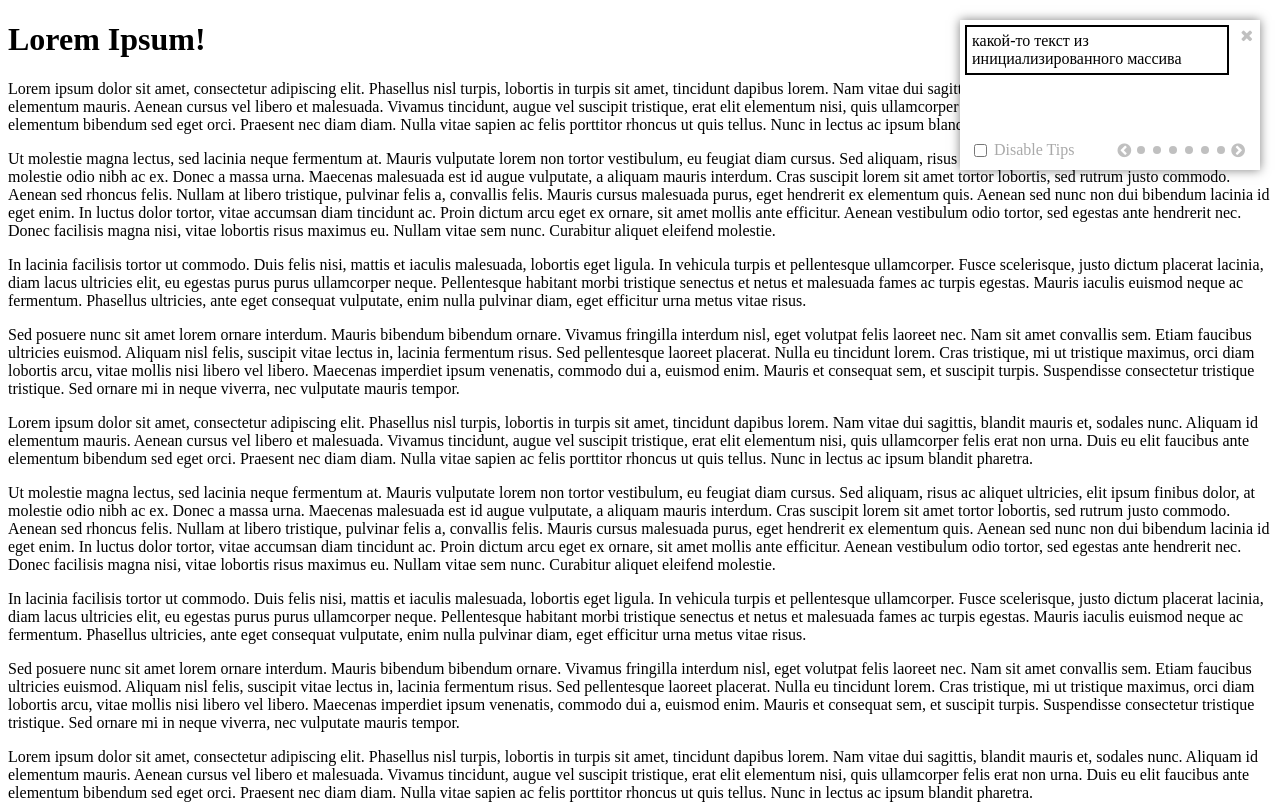
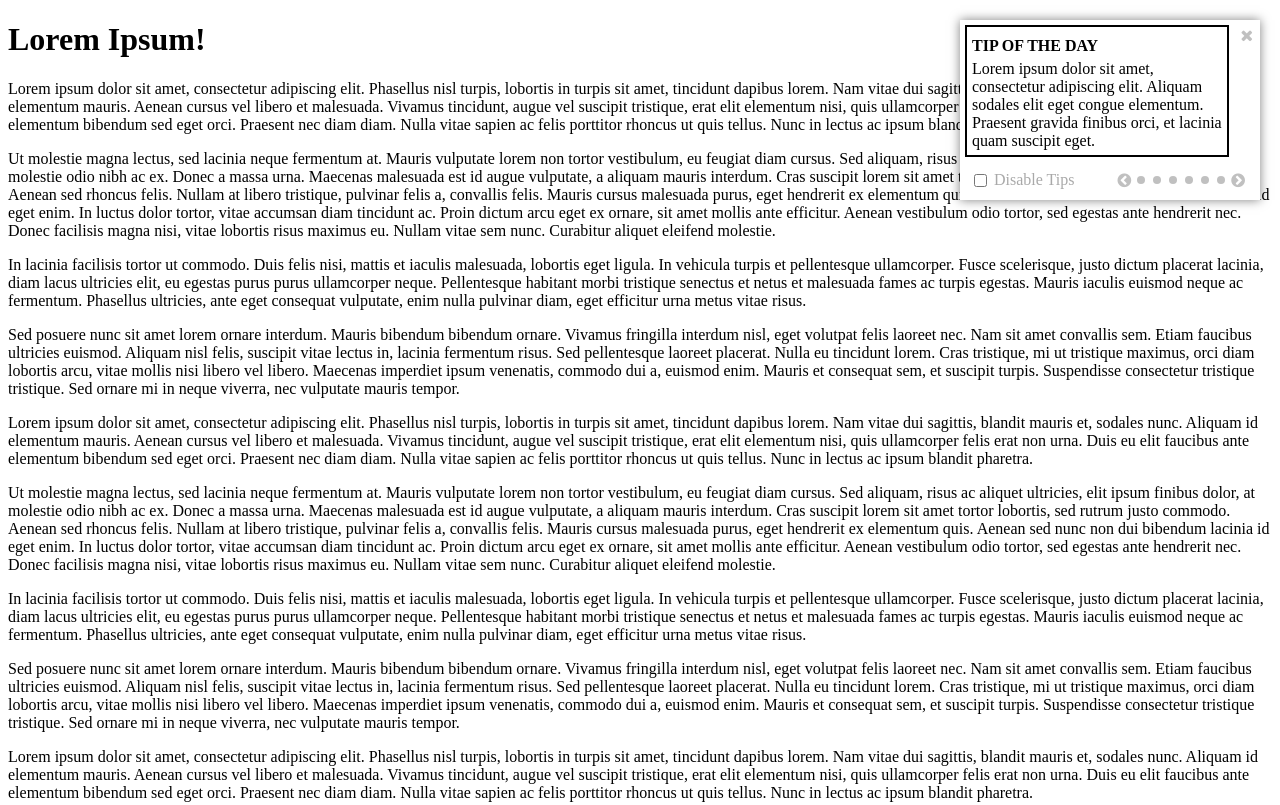
Before and after one commit to anton-fedarenka/Portfolio, a plain HTML site: page codejam-dom/index.html in a window 1280 px wide. Shown: the top 805 px of the page. Drawn offline with Linux system fonts and the light colour scheme.

Commit message:
feat: add Closing icon and Messages

```diff
--- a/codejam-dom/index.html
+++ b/codejam-dom/index.html
@@ -6,9 +6,9 @@
 		<link rel="stylesheet" type="text/css" href="notifications/style.css">
 	</head>
 	<body>
-		<div class="notification"> <!--hidden="true"-->
-			<a href="#" class="icon-close"><i class="fa fa-times"></i></a>
-			<div class="info-slides">какой-то текст из инициализированного массива</div>
+		<div id="notification" hidden="true"> <!--hidden="true"-->
+			<a href="#" id="icon-close"><i class="fa fa-times"></i></a>
+			<div id="info-slides"><p class="tip tip-name"></p><p class="tip"></p></div>
 			<div class="checkbox">
 			    <input type="checkbox" id="disable" name="disable-tips">
 			    <label for="disable">Disable Tips</label>
@@ -48,6 +48,8 @@
 		<p>In lacinia facilisis tortor ut commodo. Duis felis nisi, mattis et iaculis malesuada, lobortis eget ligula. In vehicula turpis et pellentesque ullamcorper. Fusce scelerisque, justo dictum placerat lacinia, diam lacus ultricies elit, eu egestas purus purus ullamcorper neque. Pellentesque habitant morbi tristique senectus et netus et malesuada fames ac turpis egestas. Mauris iaculis euismod neque ac fermentum. Phasellus ultricies, ante eget consequat vulputate, enim nulla pulvinar diam, eget efficitur urna metus vitae risus.</p>
 
 		<p>Sed posuere nunc sit amet lorem ornare interdum. Mauris bibendum bibendum ornare. Vivamus fringilla interdum nisl, eget volutpat felis laoreet nec. Nam sit amet convallis sem. Etiam faucibus ultricies euismod. Aliquam nisl felis, suscipit vitae lectus in, lacinia fermentum risus. Sed pellentesque laoreet placerat. Nulla eu tincidunt lorem. Cras tristique, mi ut tristique maximus, orci diam lobortis arcu, vitae mollis nisi libero vel libero. Maecenas imperdiet ipsum venenatis, commodo dui a, euismod enim. Mauris et consequat sem, et suscipit turpis. Suspendisse consectetur tristique tristique. Sed ornare mi in neque viverra, nec vulputate mauris tempor.</p>
+
+		<script  src="notifications/notification.js"></script>
 	</body>
 
 </html>
--- a/codejam-dom/notifications/notification.js
+++ b/codejam-dom/notifications/notification.js
@@ -0,0 +1,22 @@
+let notificationMessage = [
+[['Tip of the day'],['Lorem ipsum dolor sit amet, consectetur adipiscing elit. Aliquam sodales elit eget congue elementum. Praesent gravida finibus orci, et lacinia quam suscipit eget.']],
+[['Tip of the day'],['Vestibulum blandit eu lectus id aliquet. Etiam eu velit aliquet, convallis velit et, scelerisque velit. Sed urna leo, fermentum nec mollis nec, convallis et ex.']],
+[['Tip of the day'],['Curabitur fermentum dapibus purus, ac pretium tortor elementum a. Nulla nec lorem libero. Mauris eleifend risus vitae leo hendrerit iaculis.']],
+[['Tip of the day'],['Etiam consequat quis massa a fermentum. Aliquam scelerisque libero vitae consequat porta. Curabitur ante lacus, tempor quis felis vitae, commodo maximus mi.']],
+[['Tip of the day'],['Phasellus sit amet commodo velit. Sed mollis vehicula rutrum. Morbi egestas ex a nisi luctus euismod. Vivamus euismod ut mauris vel congue.']],
+[['Tip of the day'],['Curabitur erat lectus, hendrerit in faucibus id, sagittis eget dolor. Cras a arcu et odio facilisis dignissim quis ut diam. ']]
+];
+
+let notification = document.getElementById('notification');
+notification.removeAttribute('hidden');
+
+let message = document.getElementById('info-slides');
+message.firstChild.innerHTML = notificationMessage[0][0];
+message.lastChild.innerHTML = notificationMessage[0][1];
+
+function closeNotification() {
+	notification.setAttribute('hidden', 'true');
+}
+
+let closingButton = document.getElementById('icon-close');
+closingButton.addEventListener('click', e => closeNotification(e));
--- a/codejam-dom/notifications/style.css
+++ b/codejam-dom/notifications/style.css
@@ -1,27 +1,37 @@
 @import url("https://netdna.bootstrapcdn.com/font-awesome/4.1.0/css/font-awesome.min.css");
 
-.notification {
+#notification {
 	position: fixed;
 	right: 20px;
 	top: 20px;
 	width: 300px;
-	height: 150px;
+	height: 180px;
 	box-shadow: 0 0 10px rgba(0,0,0,0.5);
 	background-color: white;
 }
 
-.info-slides {
+#info-slides {
 	margin: 5px;
 	padding: 5px;
 	width: 250px;
 	border: 2px solid black;
 }
 
+.tip {
+	margin: 0;
+}
+
+.tip-name {
+	text-transform: uppercase;
+	font-weight: bold;
+	padding: 5px 0;
+}
+
 .fa {
 	color: silver;
 }
 
-.icon-close {
+#icon-close {
 	padding: 7px;
 	float: right;
 }
```
